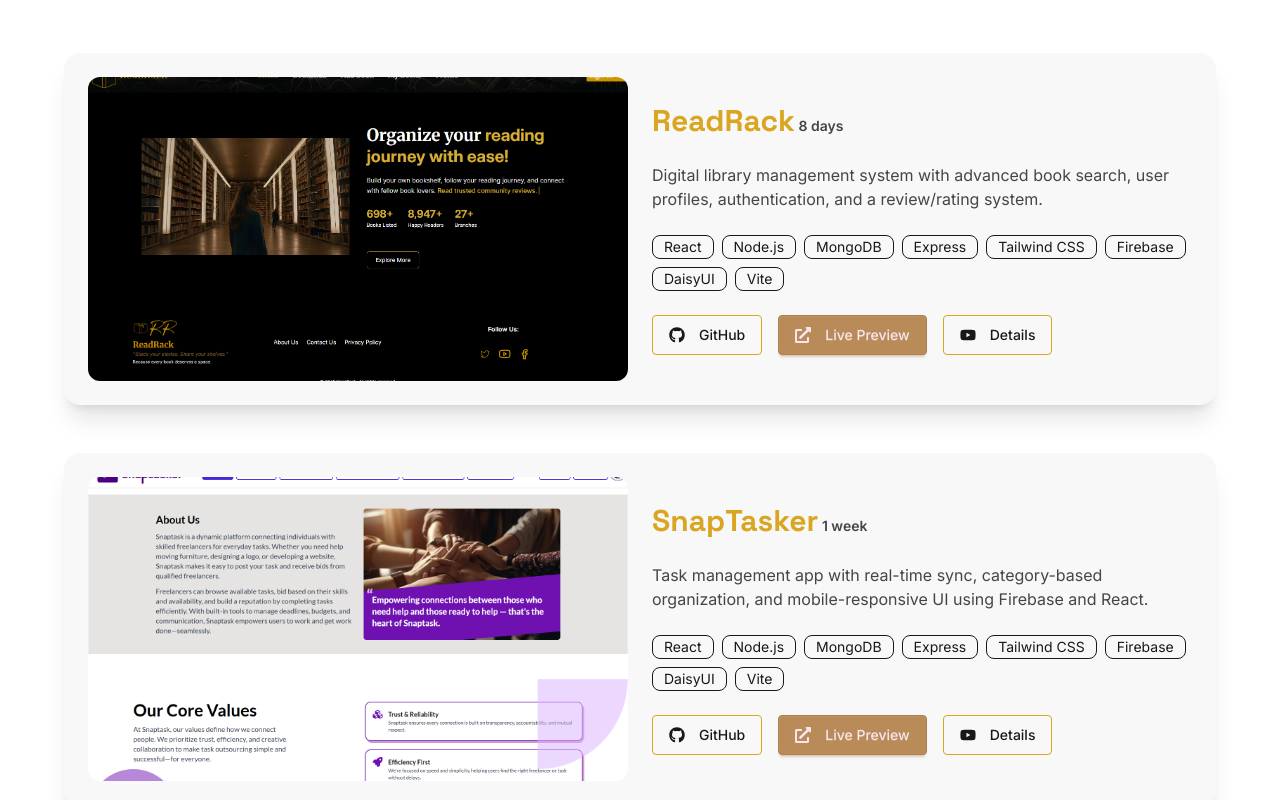
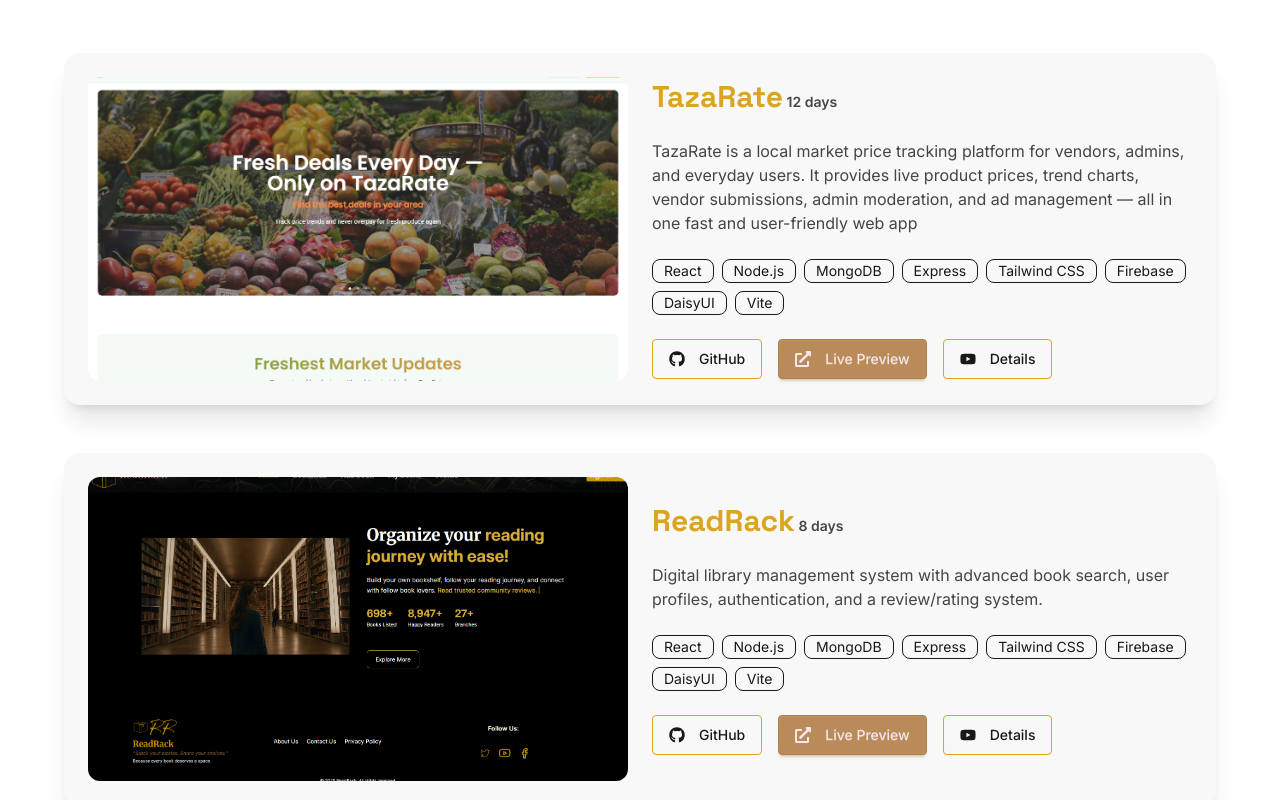
Before and after one commit to HabiburRahmanZihad/Habibur-Rahman-Zihad-Web, a React (Vite) app: page /projects in a window 1280 px wide. Shown: the part 400-1200 px from the top of the page. Built offline with nearby package versions, Linux system fonts and the light colour scheme.

Commit message:
Add Another Project Tazarate

```diff
--- a/src/Pages/Home/Home.jsx
+++ b/src/Pages/Home/Home.jsx
@@ -113,7 +113,7 @@ const Home = () => {
                                         boxShadow: '0 0 20px 5px var(--tw-ring-color)',
                                     }}
                                 >
-                                    <img src={profileImage} alt="Profile" className="w-full h-full object-cover" />
+                                    <img src={profileImage} alt="Profile" className="w-full  object-cover" />
                                 </div>
 
                                 {/* Social Links */}
--- a/src/Pages/Projects/Projects.jsx
+++ b/src/Pages/Projects/Projects.jsx
@@ -3,6 +3,7 @@ import { FaGithub } from 'react-icons/fa';
 import Button from '../../Components/Buttons/Button';
 import { Link, useLocation } from 'react-router';
 import ReadRackImg from '../../assets/AllPic/Projects/ReadRack.png';
+import TazaRate from '../../assets/AllPic/Projects/TazaRate.png';
 import SnapTaskerImg from '../../assets/AllPic/Projects/SnapTasker.png';
 import JobNestImg from '../../assets/AllPic/Projects/JobNestWeb.png';
 import ProjectCard from './ProjectCard';
@@ -11,6 +12,17 @@ const Projects = () => {
     const location = useLocation(); // ✅ new: detect route
 
     const projects = [
+        {
+            id: 4,
+            title: 'TazaRate',
+            description: 'TazaRate is a local market price tracking platform for vendors, admins, and everyday users. It provides live product prices, trend charts, vendor submissions, admin moderation, and ad management — all in one fast and user-friendly web app',
+            image: TazaRate,
+            technologies: ['React', 'Node.js', 'MongoDB', 'Express', 'Tailwind CSS', 'Firebase', 'DaisyUI', 'Vite'],
+            duration: '12 days',
+            liveUrl: 'https://tazarate-web.web.app',
+            githubUrl: 'https://github.com/HabiburRahmanZihad/TazaRate',
+            youtube_Video: 'https://youtu.be/tRiTHMfSQL4',
+        },
         {
             id: 1,
             title: 'ReadRack',
```
Also changed, not shown: src/assets/AllPic/Projects/TazaRate.png (added).
